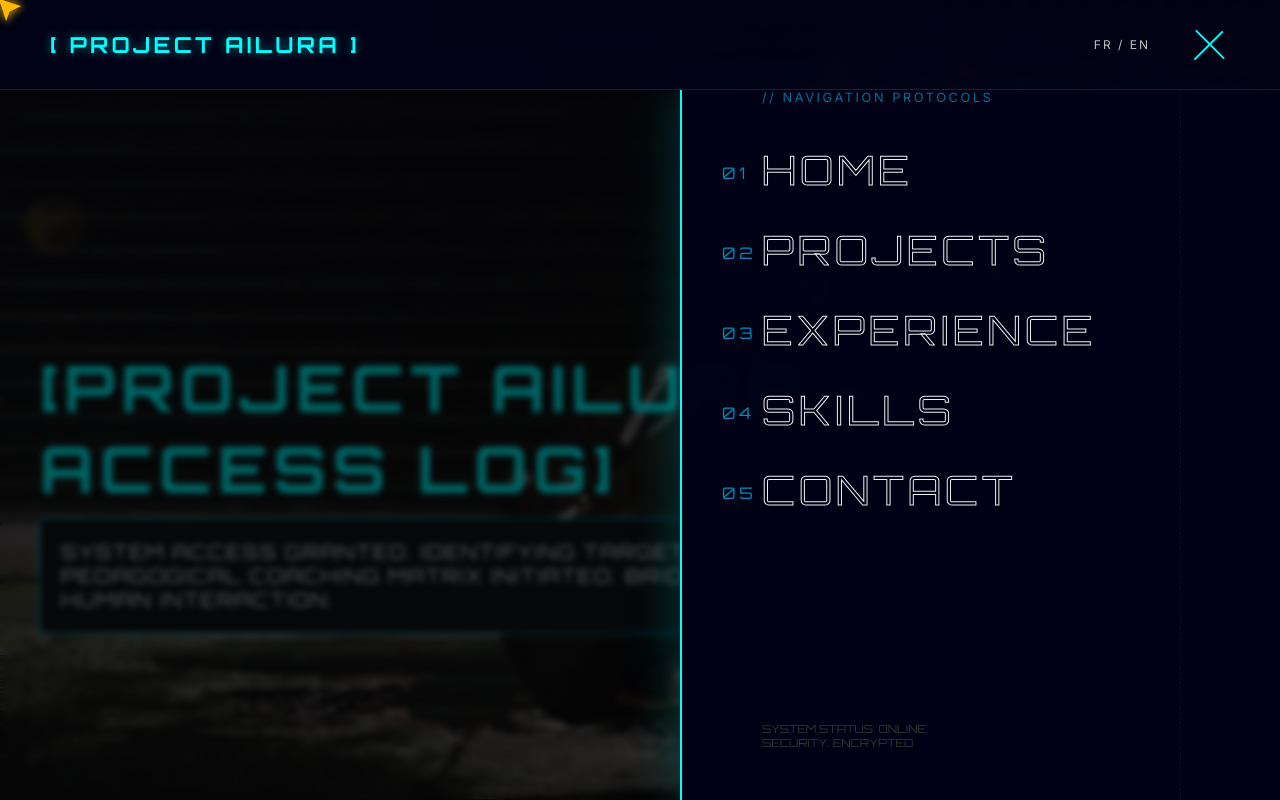
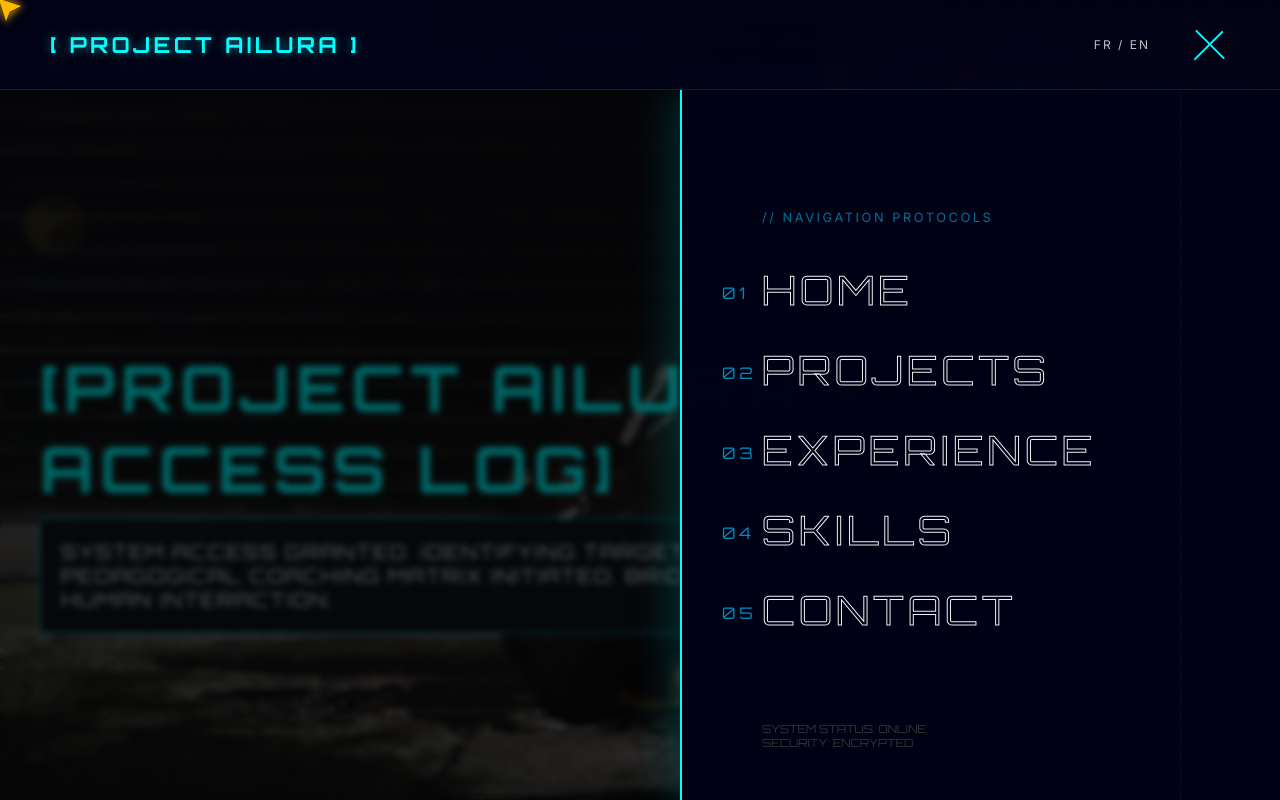
Before and after one commit to Ailura4020/portfolio-gits, a React (Vite) app: page / in a window 1280 px wide. Both pictures are taken after a click on the element 1210 px from the left and 44 px from the top of the page. Shown: the top 800 px of the page. Built offline with nearby package versions, Linux system fonts and the light colour scheme.

Commit message:
feat(nav): adjust menu position and add hover interactions

```diff
--- a/src/App.tsx
+++ b/src/App.tsx
@@ -8,9 +8,11 @@ import ExperiencePage from './pages/Experience.tsx';
 import SkillsPage from './pages/Skills.tsx';
 import ContactPage from './pages/Contact.tsx';
 import CustomCursor from './components/CustomCursor.tsx';
-import BackgroundManager from './components/BackgroundManager.tsx'; // <--- 1. IMPORT IMPORTANT
+import BackgroundManager from './components/BackgroundManager.tsx';
 
-// --- ANIMATIONS CSS (Menu Burger) ---
+/* ... Garde tout le code des animations et des composants Menu/Burger comme avant ... */
+// (Je ne remets pas tout le bloc du haut pour gagner de la place, garde ce que tu as déjà)
+
 const styleSheet = document.createElement("style");
 styleSheet.innerText = `
   @keyframes slideInRight {
@@ -24,7 +26,6 @@ styleSheet.innerText = `
 `;
 document.head.appendChild(styleSheet);
 
-// --- Composant : Icône Burger ---
 const BurgerIcon: React.FC<{ isOpen: boolean; onClick: () => void }> = ({ isOpen, onClick }) => (
     <div
       onClick={onClick}
@@ -48,8 +49,13 @@ const BurgerIcon: React.FC<{ isOpen: boolean; onClick: () => void }> = ({ isOpen
     </div>
 );
 
-// --- Composant : Menu Latéral ---
-const MobileMenuOverlay: React.FC<{ isOpen: boolean; onClose: () => void }> = ({ isOpen, onClose }) => {
+interface MenuProps {
+  isOpen: boolean;
+  onClose: () => void;
+  setHoveredSection: (section: string | null) => void;
+}
+
+const MobileMenuOverlay: React.FC<MenuProps> = ({ isOpen, onClose, setHoveredSection }) => {
     if (!isOpen) return null;
     const links = ['HOME', 'PROJECTS', 'EXPERIENCE', 'SKILLS', 'CONTACT'];
 
@@ -63,14 +69,21 @@ const MobileMenuOverlay: React.FC<{ isOpen: boolean; onClose: () => void }> = ({
                 position: 'fixed', top: '90px', right: 0, width: '100%', maxWidth: '600px', height: 'calc(100vh - 90px)',
                 backgroundColor: 'rgba(0, 2, 22, 0.98)', borderLeft: '2px solid var(--color-accent-neon)',
                 boxShadow: '-10px 0 40px rgba(0, 255, 255, 0.15)', zIndex: 150,
-                display: 'flex', flexDirection: 'column', justifyContent: 'center', paddingLeft: '80px',
+                display: 'flex', flexDirection: 'column',
+                justifyContent: 'flex-start',
+                paddingTop: '15vh',
+                paddingLeft: '80px',
                 animation: 'slideInRight 0.4s cubic-bezier(0.16, 1, 0.3, 1)'
             }}>
                 <div style={{ position: 'absolute', top: 0, right: 0, width: '100px', height: '100%', borderLeft: '1px dashed var(--color-interface-dark)', pointerEvents: 'none', opacity: 0.3 }}></div>
                 <div style={{ color: 'var(--color-accent-teal)', fontFamily: 'var(--font-body)', fontSize: '0.8em', letterSpacing: '0.2em', marginBottom: '40px', opacity: 0.8 }}>// NAVIGATION PROTOCOLS</div>
+
                 <nav style={{ display: 'flex', flexDirection: 'column', gap: '30px', alignItems: 'flex-start' }}>
                     {links.map((link, index) => (
-                        <a key={link} href={`#${link.toLowerCase()}`} onClick={onClose} style={{
+                        <a key={link} href={`#${link.toLowerCase()}`} onClick={onClose}
+                            onMouseEnter={() => setHoveredSection(link.toLowerCase())}
+                            onMouseLeave={() => setHoveredSection(null)}
+                            style={{
                                 fontFamily: 'var(--font-title)', fontSize: '2.5em', color: 'transparent', WebkitTextStroke: '1px var(--color-text-primary)',
                                 textTransform: 'uppercase', letterSpacing: '0.1em', textDecoration: 'none', position: 'relative', opacity: 0,
                                 animation: `linkFadeIn 0.4s ease forwards ${0.1 + index * 0.1}s`, cursor: 'pointer', transition: 'all 0.3s'
@@ -100,8 +113,7 @@ const MobileMenuOverlay: React.FC<{ isOpen: boolean; onClose: () => void }> = ({
     );
 };
 
-// --- Composant : Barre de Navigation ---
-const NavigationBar: React.FC = () => {
+const NavigationBar: React.FC<{ setHoveredSection: (s: string | null) => void }> = ({ setHoveredSection }) => {
   const [isMenuOpen, setIsMenuOpen] = useState(false);
   return (
     <>
@@ -116,28 +128,49 @@ const NavigationBar: React.FC = () => {
                 <BurgerIcon isOpen={isMenuOpen} onClick={() => setIsMenuOpen(!isMenuOpen)} />
             </div>
         </div>
-        <MobileMenuOverlay isOpen={isMenuOpen} onClose={() => setIsMenuOpen(false)} />
+        <MobileMenuOverlay
+            isOpen={isMenuOpen}
+            onClose={() => setIsMenuOpen(false)}
+            setHoveredSection={setHoveredSection}
+        />
     </>
   );
 };
 
 function App() {
+  const [menuHoveredSection, setMenuHoveredSection] = useState<string | null>(null);
+
   return (
-    // 2. AJOUT DU FOND TRANSPARENT ICI
     <div className="App" style={{ minHeight: '100vh', backgroundColor: 'transparent' }}>
 
-      {/* 3. L'APPEL DU COMPOSANT BACKGROUND */}
-      <BackgroundManager />
+      <BackgroundManager hoveredSection={menuHoveredSection} />
 
       <CustomCursor />
-      <NavigationBar />
+      <NavigationBar setHoveredSection={setMenuHoveredSection} />
 
       <main style={{ padding: '0px 40px', maxWidth: '1400px', margin: '0 auto', paddingTop: '120px' }}>
-        <HomePage />
-        <ProjectsPage />
-        <ExperiencePage />
-        <SkillsPage />
-        <ContactPage />
+
+        {/* CORRECTION ICI : Ajout des sections avec les IDs pour le scroll tracker */}
+        <section id="home">
+            <HomePage />
+        </section>
+
+        <section id="projects">
+            <ProjectsPage />
+        </section>
+
+        <section id="experience">
+            <ExperiencePage />
+        </section>
+
+        <section id="skills">
+            <SkillsPage />
+        </section>
+
+        <section id="contact">
+            <ContactPage />
+        </section>
+
       </main>
     </div>
   );
--- a/src/components/BackgroundManager.tsx
+++ b/src/components/BackgroundManager.tsx
@@ -1,9 +1,9 @@
 // src/components/BackgroundManager.tsx
-
 import React, { useEffect, useState } from 'react';
 
-// --- CONFIGURATION DES SECTIONS ---
-const SECTION_CONFIG = [
+// On exporte la config pour pouvoir l'utiliser ailleurs si besoin,
+// mais surtout pour s'assurer que les IDs correspondent.
+export const SECTION_CONFIG = [
   {
     id: 'home',
     image: '/backgrounds/home.jpg',
@@ -31,14 +31,19 @@ const SECTION_CONFIG = [
   }
 ];
 
-const BackgroundManager: React.FC = () => {
-  const [activeSection, setActiveSection] = useState('home');
+// Ajout d'une prop pour recevoir la section survolée
+interface BackgroundManagerProps {
+  hoveredSection?: string | null;
+}
+
+const BackgroundManager: React.FC<BackgroundManagerProps> = ({ hoveredSection }) => {
+  const [scrollActiveSection, setScrollActiveSection] = useState('home');
 
   useEffect(() => {
     const handleObserver = (entries: IntersectionObserverEntry[]) => {
       entries.forEach((entry) => {
         if (entry.isIntersecting) {
-          setActiveSection(entry.target.id);
+          setScrollActiveSection(entry.target.id);
         }
       });
     };
@@ -55,50 +60,39 @@ const BackgroundManager: React.FC = () => {
     return () => observer.disconnect();
   }, []);
 
+  // LOGIQUE CLÉ : Si on survole un menu (hoveredSection existe), on l'utilise.
+  // Sinon, on utilise la section active du scroll (scrollActiveSection).
+  const activeSection = hoveredSection || scrollActiveSection;
+
   return (
     <div style={{
-      position: 'fixed',
-      top: 0,
-      left: 0,
-      width: '100%',
-      height: '100vh',
-      zIndex: -1,
-      overflow: 'hidden',
-      backgroundColor: '#000'
+      position: 'fixed', top: 0, left: 0, width: '100%', height: '100vh',
+      zIndex: -1, overflow: 'hidden', backgroundColor: '#000'
     }}>
       {SECTION_CONFIG.map((section) => (
         <div
           key={section.id}
           style={{
-            position: 'absolute',
-            top: 0,
-            left: 0,
-            width: '100%',
-            height: '100%',
+            position: 'absolute', top: 0, left: 0, width: '100%', height: '100%',
+            // Transition saccadée conservée
             opacity: activeSection === section.id ? 1 : 0,
-            transition: 'opacity 1.2s ease-in-out',
+            transition: 'opacity 0.6s steps(5)',
             background: section.image ? `url(${section.image}) center/cover no-repeat` : section.fallbackColor,
           }}
         >
-          {/* Overlay Allégé */}
           <div style={{
             position: 'absolute', inset: 0,
-            // MODIFICATION ICI : On passe de 0.85 à 0.4 (40% d'opacité)
-            // C'est juste assez pour assombrir un peu, mais on voit bien l'image
             backgroundColor: 'rgba(0, 2, 10, 0.4)',
-            // On enlève le flou pour garder la netteté des détails
             backdropFilter: 'none'
           }}></div>
         </div>
       ))}
 
-      {/* Scanlines conservées pour le style TV/Retro */}
+      {/* Scanlines */}
       <div style={{
         position: 'absolute', inset: 0,
         backgroundImage: 'linear-gradient(rgba(18, 16, 16, 0) 50%, rgba(0, 0, 0, 0.25) 50%), linear-gradient(90deg, rgba(255, 0, 0, 0.06), rgba(0, 255, 0, 0.02), rgba(0, 0, 255, 0.06))',
-        backgroundSize: '100% 3px, 3px 100%',
-        pointerEvents: 'none',
-        opacity: 0.3
+        backgroundSize: '100% 3px, 3px 100%', pointerEvents: 'none', opacity: 0.3
       }}></div>
     </div>
   );
```
